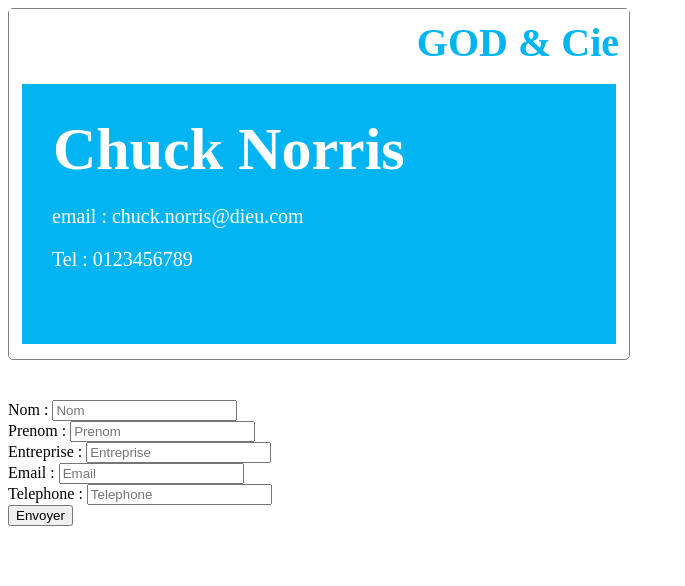
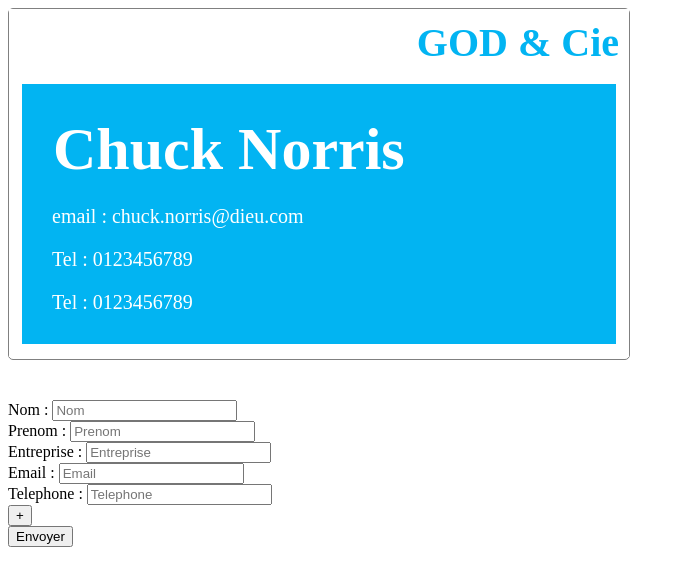
Before and after one commit to hacha-semifir/demoAngular, an Angular app: page / in a window 1280 px wide. Shown: the top 586 px of the page, without its empty margins (0-685 px from the left). Built offline with nearby package versions, Linux system fonts and the light colour scheme.

Commit message:
feat: Demo formArrays

```diff
--- a/src/app/components/Exercices/exo03/user-form/user-form.component.html
+++ b/src/app/components/Exercices/exo03/user-form/user-form.component.html
@@ -1,4 +1,3 @@
-<!-- Affichage de la carte -->
 <div class="'container" *ngFor="let user of users">
   <div class="background">
     <div class="card-header">
@@ -10,16 +9,13 @@
         </div>
         <div class="info">
           <p>email : {{ user.email }}</p>
-          <p>Tel : {{ user.telephone }}</p>
+          <p *ngFor="let telephone of user.telephones">Tel : {{ telephone }}</p>
         </div>
       </div>
     </div>
   </div>
 </div>
-
-
 <div>
-<!-- Ajout du formulaire et déclaration du groupe + submit -->
 <form [formGroup]="userForm" (ngSubmit)="onSubmit()">
   <div>
     <label for="nom">Nom : </label>
@@ -29,7 +25,6 @@
       formControlName="nom"
       placeholder="Nom"
     />
-    <!-- Message conditionnel à afficher : -->
     <span *ngIf="submitted && form['nom'].invalid">
       <span *ngIf="form['nom'].hasError('minlength')">
         * Nom doit contenir au minimum 2 caractères
@@ -39,7 +34,6 @@
       </span>
     </span>
   </div>
-<!-- Et après c'est tout pareil partout ! -->
   <div>
     <label for="prenom">Prenom : </label>
     <input
@@ -92,22 +86,34 @@
       </span>
     </span>
   </div>
-  <div>
+  <!-- On commence par ajouter une div supplémentaire pour enrober le tout -->
+  <!--  On déclare la form array -->
+  <div formArrayName="telephones">
+      <!-- On indique qu'on va vouloir ajouter un champs par control de téléphone-->
+    <div *ngFor="let telephone of telephones.controls; let i = index">
       <label for="telephone">Telephone : </label>
+      <!-- On utilise le propertybinding pour faire la liaison entre le champs et le téléphone -->
+      <!-- [formControlName]="i" : On lui passe l'index du champs pour qu'il puisse faire le lien -->
       <input
         type="tel"
         id="telephone"
-      formControlName="telephone"
+        [formControlName]="i"
         placeholder="Telephone"
       />
-    <span *ngIf="submitted && form['telephone'].invalid">
-      <span *ngIf="form['telephone'].hasError('minlength')">
+      <!-- On laisse les conditions -->
+      <span *ngIf="submitted && telephone.invalid">
+        <span *ngIf="telephone.hasError('minlength')">
           * Telephone doit contenir au moins 10 chiffres
         </span>
-      <span *ngIf="!form['telephone'].value">
+        <span *ngIf="!telephone.value">
           * Téléphone obligatoire
         </span>
       </span>
+    </div>
+    <!-- On ajout à la fin 2 bouttons, qui vont chercher nos méthodes d'ajout et de supperssion de champ -->
+    <button type="button" (click)="addTelephone()">+</button>
+    <!-- On fait attention à bien activer la suppression que si nécessaire ! -->
+    <button *ngIf="telephones.length > 1" type="button" (click)="removeTelephone()">-</button>
   </div>
   <div>
     <button type="submit">Envoyer</button>
--- a/src/app/components/Exercices/exo03/user-form/user-form.component.ts
+++ b/src/app/components/Exercices/exo03/user-form/user-form.component.ts
@@ -7,58 +7,63 @@ import { Form, FormArray, FormBuilder, FormGroup, Validators } from '@angular/fo
   styleUrls: ['./user-form.component.scss']
 })
 export class UserFormComponent implements OnInit {
- // Déclaration du tableau utilisateurs, avec un utilisateur exemple.
   users: any[] = [
     {
       nom: 'Norris',
       prenom: 'Chuck',
       email: 'chuck.norris@dieu.com',
-    telephone: '0123456789',
+      telephones: ['0123456789', '0123456789'],
       entreprise: 'GOD & Cie',
     },
   ];
 
-// Déclaration du formulaire
   userForm: FormGroup = this.formBuilder.group({
-  // Attribut nom avec un validateur 'required' et une longueur minimale de 2
     nom: ['', [ Validators.minLength(2), Validators.required]],
-  // Attribut prenom avec un validateur 'required' et une longueur minimale de 2
     prenom: ['', [Validators.minLength(2), Validators.required]],
-  // Attribut email avec un validateur de type email
     email: ['', [Validators.email, Validators.required ]],
-  // Attribut telephone avec un validateur 'required' et une longueur minimale de 10
-  telephone: ['', [Validators.minLength(10), Validators.required]],
-  // Attribut entreprise avec un validateur 'required' et une longueur minimale de 2
+    // On déclare ici un tableau de FormArray
+    // Dans lequel on ajoute un control pour un téléphone
+    telephones: this.formBuilder.array([
+      this.formBuilder.control('', [Validators.minLength(10), Validators.required]),
+    ]),
     entreprise: ['', [Validators.minLength(2), Validators.required]],
   });
 
-// Définition d'un bool avec une valeur par défaut à false
-// Servira à s'assurer de la soumussion du formulaire
   submitted: boolean = false;
 
-// Ajout du formulaire dans le constructeur
   constructor(private formBuilder: FormBuilder) {}
 
   ngOnInit(): void {}
 
-// Méthode pour ajotuer un utilisateur
-// Elle est privée et sera appellée par la méthode onSubmit
   private addUser(): void {
     this.users.push(this.userForm.value);
     this.userForm.reset();
     this.submitted = false;
   }
-
-// Méthode onSubmit pour gérer la soumission du formulaire
   public onSubmit(): void {
     this.submitted = true
     if (this.userForm.valid) {
       this.addUser();
     }
   }
-
-// Getter pour accéder au controls du formulaire
   public get form() {
     return this.userForm.controls;
   }
+
+// Getter pour accéder à la liste des téléphones
+  public get telephones(): FormArray {
+    return this.userForm.get('telephones') as FormArray;
   }
+  // Méthode pour ajouter un control de téléphone
+  // La méthode va push un control de téléphone dans le tableau 'téléphones'
+  public addTelephone(): void {
+    this.telephones.push(this.formBuilder.control('', [Validators.minLength(10), Validators.required]));
+  }
+  // Méthode pour supprimer un control de téléphone
+  // On retire le dernier élément de l'index
+  // NB le compte commence à 1, l'index commence à 0 !
+  public removeTelephone(): void {
+    this.telephones.removeAt(this.telephones.length - 1);
+  }
+
+}
```
Lines whose indentation alone changed are shown as unchanged.
